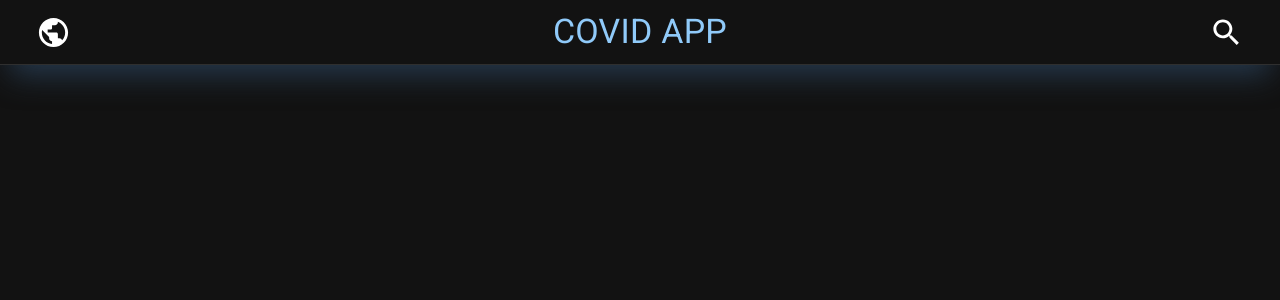
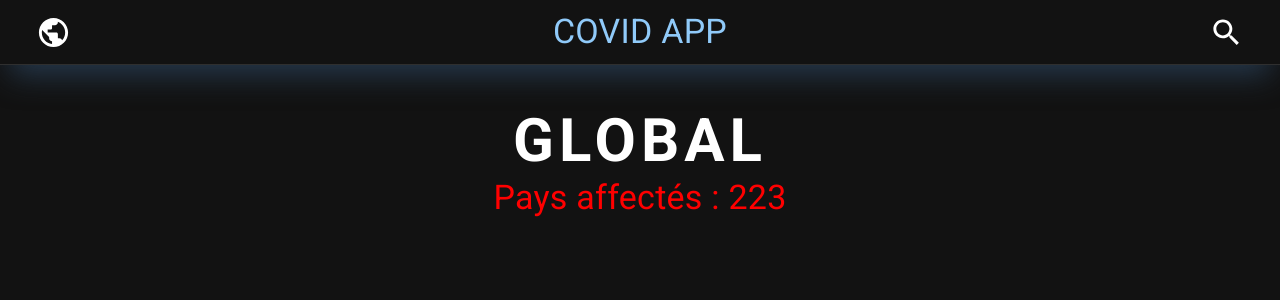
Before and after one commit to franckdjiongo/covid-app, a React (Create React App) app: page / in a window 1280 px wide. Shown: the top 300 px of the page. Built offline with nearby package versions, Linux system fonts and the light colour scheme.

Commit message:
Creation de l'introduction

```diff
--- a/src/App.js
+++ b/src/App.js
@@ -1,9 +1,11 @@
+import Introduction from "./composants/Introduction";
 import MainBar from "./composants/MainBar";
 
 function App() {
   return (
     <>
       <MainBar />
+      <Introduction nombrePaysAffecte={223} />
     </>
   );
 }
--- /dev/null
+++ b/src/composants/Introduction.jsx
@@ -0,0 +1,28 @@
+import { Container, Typography, Grid } from "@mui/material";
+import React from "react";
+
+const Introduction = ({ nombrePaysAffecte }) => {
+  return (
+    <Container sx={{ mt: 5 }}>
+      <Grid
+        container
+        direction="column"
+        justifyContent="center"
+        alignItems="center"
+      >
+        <Typography
+          variant="h2"
+          component="h1"
+          sx={{ fontWeight: "bold", letterSpacing: 5 }}
+        >
+          GLOBAL
+        </Typography>
+        <Typography variant="h4" component="p" color="red">
+          Pays affectés : {nombrePaysAffecte}
+        </Typography>
+      </Grid>
+    </Container>
+  );
+};
+
+export default Introduction;
```
